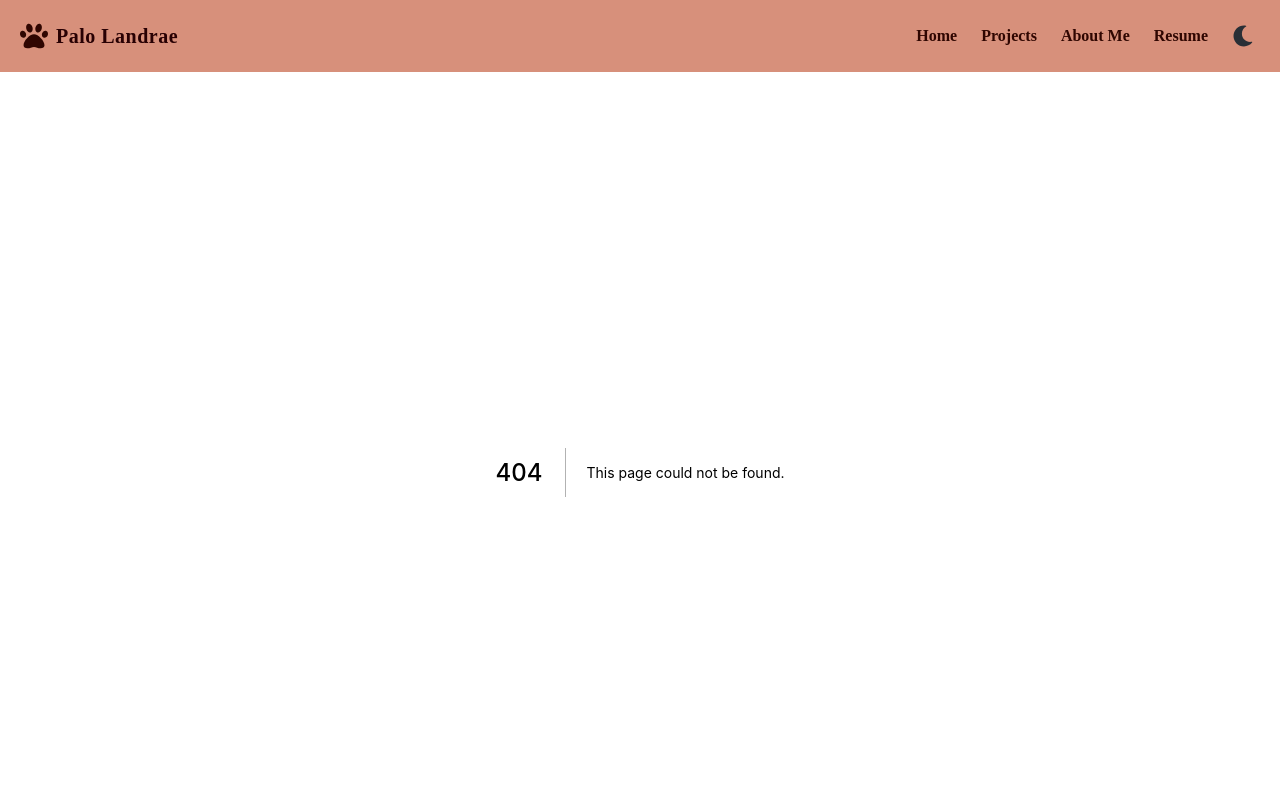
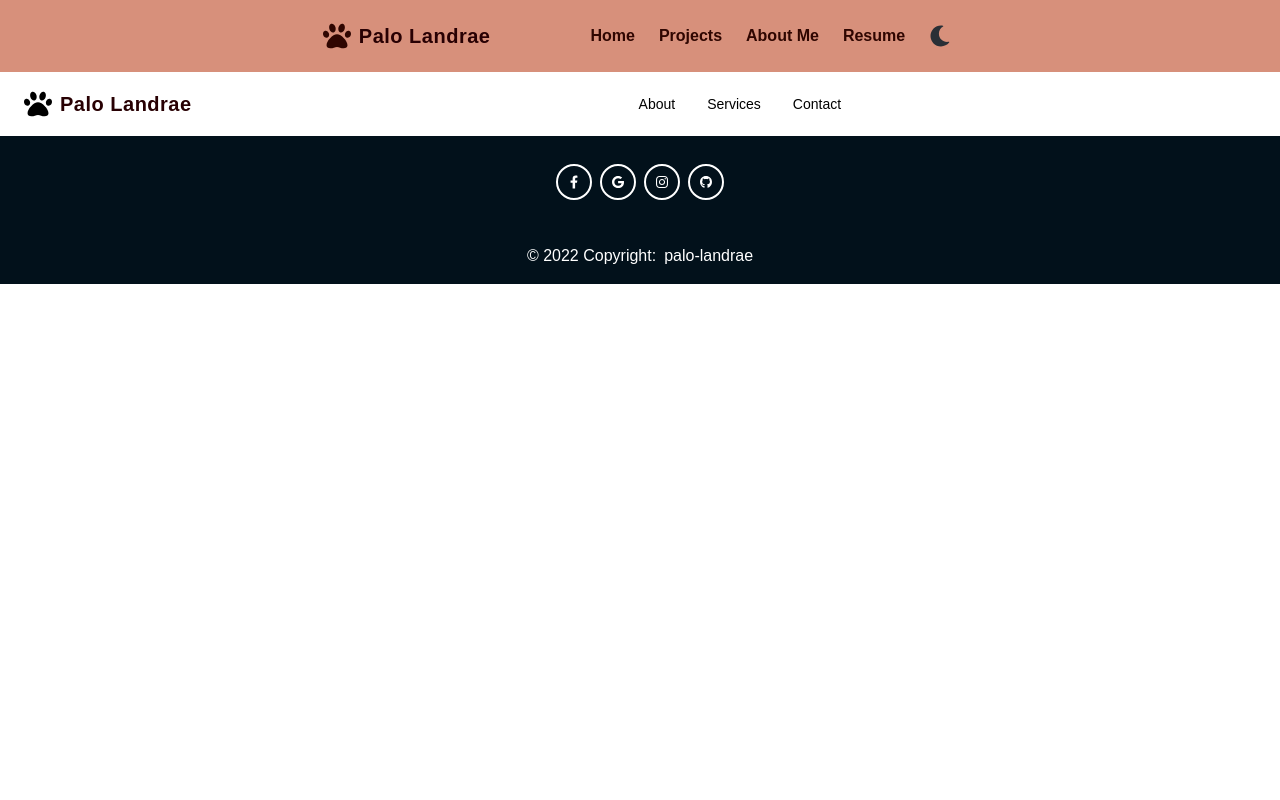
Before and after one commit to palo-landrae/portfolio, a Next.js app: page /navbar2 in a window 1280 px wide. Before the commit this address had no page. Shown: the top 800 px of the page. Built offline with nearby package versions, Linux system fonts and the light colour scheme.

Commit message:
changed navbar, used dropdown

```diff
--- /dev/null
+++ b/components/dropdown.jsx
@@ -0,0 +1,86 @@
+
+import { createPopper } from "@popperjs/core";
+import Link from "next/link";
+import { useRouter } from "next/router";
+import { useState, createRef} from "react";
+export const Dropdown = ({ show }) => {
+    // dropdown props
+    const router = useRouter();
+    const [dropdownPopoverShow, setDropdownPopoverShow] = useState(false);
+    const btnDropdownRef = createRef();
+    const popoverDropdownRef = createRef();
+    const openDropdownPopover = () => {
+        createPopper(btnDropdownRef.current, popoverDropdownRef.current, {
+            placement: "bottom-start",
+        });
+        setDropdownPopoverShow(true);
+    };
+    const closeDropdownPopover = () => {
+        setDropdownPopoverShow(false);
+    };
+    const menuData = [
+        {
+            href: "/",
+            tabContent: "Home",
+        },
+        {
+            href: "/projects",
+            tabContent: "Projects",
+        },
+        {
+            href: "/about",
+            tabContent: "About Me",
+        },
+        {
+            href: "/resume",
+            tabContent: "Resume",
+        },
+    ];
+    return (
+        <>
+            <div className='flex flex-wrap m-0'>
+                <div className='w-full sm:w-6/12 md:w-4/12'>
+                    <div className='relative inline-flex align-middle w-full'>
+                        <button
+                            className='inline-flex p-3 hover:bg-gray-500 rounded dark:text-white text-black ml-auto hover:text-white outline-none'
+                            ref={btnDropdownRef}
+                            onClick={() => {
+                                dropdownPopoverShow ? closeDropdownPopover() : openDropdownPopover();
+                            }}>
+                            <svg
+                                className='w-6 h-6'
+                                fill='none'
+                                stroke='currentColor'
+                                viewBox='0 0 24 24'
+                                xmlns='http://www.w3.org/2000/svg'>
+                                <path
+                                    strokeLinecap='round'
+                                    strokeLinejoin='round'
+                                    strokeWidth={2}
+                                    d='M4 6h16M4 12h16M4 18h16'
+                                />
+                            </svg>
+                        </button>
+                        <div
+                            ref={popoverDropdownRef}
+                            className={
+                                (dropdownPopoverShow ? "block " : "hidden ") +
+                                "bg-midnight text-base z-50 float-left py-2 list-none text-left rounded shadow-lg mt-1 min-w-48"
+                            }>
+                            {menuData.map((menu) => (
+                                <Link key={menu.href} href={menu.href}>
+                                    <a
+                                        className={(router.pathname === menu.href ? "underline underline-offset-4" : "") +
+                                            "text-sm py-2 px-4 font-normal block w-full whitespace-no-wrap bg-transparent text-white"
+                                        }>
+                                        {menu.tabContent}
+                                    </a>
+                                </Link>
+                            ))}
+                        </div>
+                    </div>
+                </div>
+            </div>
+        </>
+    );
+};
--- a/components/navbar.jsx
+++ b/components/navbar.jsx
@@ -1,15 +1,11 @@
-import { useState } from "react";
+import { useState, React } from "react";
 import Link from "next/link";
-import { useRouter } from 'next/router';
+import { useRouter } from "next/router";
 import { ThemeButton } from "./theme-changer";
+import { Dropdown } from "./dropdown";
 
 export const Navbar = () => {
     const router = useRouter();
-  const [active, setActive] = useState(false);
-  const handleClick = () => {
-    setActive(!active);
-  };
-
     const menuData = [
         {
             href: "/",
@@ -29,41 +25,37 @@ export const Navbar = () => {
         },
     ];
 
-  const handleSelect = (index) => {
-    console.log(index)
-    currentIndex = index;
-  };
-
     return (
-    <nav className="flex items-center flex-wrap p-3 dark:bg-metal bg-dawn-nav dark:text-white text-dawn-text">
-      <Link href="/">
-        <a className="inline-flex items-center p-2 mr-4 ">
-          <svg xmlns="http://www.w3.org/2000/svg" className="h-7 mr-2 fill-current" viewBox="0 0 512 512">
-            <path d="M256 224c-79.37 0-191.1 122.7-191.1 200.2C64.02 459.1 90.76 480 135.8 480C184.6 480 216.9 454.9 256 454.9C295.5 454.9 327.9 480 376.2 480c44.1 0 71.74-20.88 71.74-55.75C447.1 346.8 335.4 224 256 224zM108.8 211.4c-10.37-34.62-42.5-57.12-71.62-50.12S-7.104 202 3.27 236.6C13.64 271.3 45.77 293.8 74.89 286.8S119.1 246 108.8 211.4zM193.5 190.6c30.87-8.125 46.37-49.1 34.5-93.37s-46.5-71.1-77.49-63.87c-30.87 8.125-46.37 49.1-34.5 93.37C127.9 170.1 162.5 198.8 193.5 190.6zM474.9 161.3c-29.12-6.1-61.25 15.5-71.62 50.12c-10.37 34.63 4.75 68.37 33.87 75.37c29.12 6.1 61.12-15.5 71.62-50.12C519.1 202 503.1 168.3 474.9 161.3zM318.5 190.6c30.1 8.125 65.62-20.5 77.49-63.87c11.87-43.37-3.625-85.25-34.5-93.37c-30.1-8.125-65.62 20.5-77.49 63.87C272.1 140.6 287.6 182.5 318.5 190.6z" />
+        <nav className='flex items-center justify-between flex-wrap p-3 dark:bg-metal bg-dawn-nav dark:text-white text-dawn-text overflow-x-clip'>
+            <div className='mx-auto flex inline-flex max-w-screen-lg'>
+                <Link href='/'>
+                    <a className='inline-flex items-center p-2 mr-4 md:mr-20'>
+                        <svg xmlns='http://www.w3.org/2000/svg' className='h-7 mr-2 fill-current' viewBox='0 0 512 512'>
+                            <path d='M256 224c-79.37 0-191.1 122.7-191.1 200.2C64.02 459.1 90.76 480 135.8 480C184.6 480 216.9 454.9 256 454.9C295.5 454.9 327.9 480 376.2 480c44.1 0 71.74-20.88 71.74-55.75C447.1 346.8 335.4 224 256 224zM108.8 211.4c-10.37-34.62-42.5-57.12-71.62-50.12S-7.104 202 3.27 236.6C13.64 271.3 45.77 293.8 74.89 286.8S119.1 246 108.8 211.4zM193.5 190.6c30.87-8.125 46.37-49.1 34.5-93.37s-46.5-71.1-77.49-63.87c-30.87 8.125-46.37 49.1-34.5 93.37C127.9 170.1 162.5 198.8 193.5 190.6zM474.9 161.3c-29.12-6.1-61.25 15.5-71.62 50.12c-10.37 34.63 4.75 68.37 33.87 75.37c29.12 6.1 61.12-15.5 71.62-50.12C519.1 202 503.1 168.3 474.9 161.3zM318.5 190.6c30.1 8.125 65.62-20.5 77.49-63.87c11.87-43.37-3.625-85.25-34.5-93.37c-30.1-8.125-65.62 20.5-77.49 63.87C272.1 140.6 287.6 182.5 318.5 190.6z' />
                         </svg>
-          <span className="text-xl font-bold capitalize tracking-wide text-dawn-title dark:text-white">Palo Landrae</span>
+                        <span className='text-xl font-bold capitalize tracking-wide text-dawn-title dark:text-white'>
+                            Palo Landrae
+                        </span>
                     </a>
                 </Link>
-      <div className="flex inline-flex  ml-auto lg:hidden">
+
+                <div className='flex inline-flex flex-row ml-auto md:hidden'>
                     <ThemeButton />
-        <button
-          className="inline-flex p-3 hover:bg-gray-500 rounded dark:text-white text-black ml-auto hover:text-white outline-none"
-          onClick={handleClick}
-        >
-          <svg className="w-6 h-6" fill="none" stroke="currentColor" viewBox="0 0 24 24" xmlns="http://www.w3.org/2000/svg">
-            <path strokeLinecap="round" strokeLinejoin="round" strokeWidth={2} d="M4 6h16M4 12h16M4 18h16" />
-          </svg>
-        </button>
+                    <Dropdown show='true' />
                 </div>
-      {/*Note that in this div we will use a ternary operator to decide whether or not to display the content of the div  */}
-      <div className={`${active ? "" : "hidden"}   w-full lg:inline-flex lg:flex-grow lg:w-auto`}>
-        <div className="lg:inline-flex lg:flex-row lg:ml-auto lg:w-auto w-full lg:items-center items-start  flex flex-col lg:h-auto">
+
+                <div className='hidden md:block md:inline-flex md:flex-row md:ml-auto md:w-auto w-full md:items-center items-start flex flex-col md:h-auto'>
                     {menuData.map((menu) => (
                         <Link key={menu.href} href={menu.href}>
-              <a className={`${router.pathname === menu.href ? "underline underline-offset-4" : ""} lg:inline-flex lg:w-auto w-full px-3 py-2 rounded font-bold items-center justify-center hover:bg-neutral-300 dark:hover:bg-gray-600`}>{menu.tabContent}</a>
+                            <a
+                                className={`${
+                                    router.pathname === menu.href ? "underline underline-offset-4" : ""
+                                } md:inline-flex md:w-auto w-full px-3 py-2 rounded font-bold items-center justify-center hover:bg-neutral-300 dark:hover:bg-gray-600`}>
+                                {menu.tabContent}
+                            </a>
                         </Link>
                     ))}
-          <ThemeButton show={active} />
+                    <ThemeButton />
                 </div>
             </div>
         </nav>
--- a/package.json
+++ b/package.json
@@ -8,8 +8,11 @@
     "start": "next start -p $PORT",
     "lint": "next lint"
   },
-  "cacheDirectories": [".next/cache"],
+  "cacheDirectories": [
+    ".next/cache"
+  ],
   "dependencies": {
+    "@popperjs/core": "2.4.4",
     "@prisma/client": "^3.9.2",
     "next": "12.1.0",
     "react": "17.0.2",
--- /dev/null
+++ b/pages/navbar2.jsx
@@ -0,0 +1,84 @@
+import Link from "next/link";
+
+export default function Nav2() {
+    return (
+        <nav class='bg-white border-gray-200 px-2 sm:px-4 py-2.5 rounded dark:bg-gray-800'>
+            <div class='container flex flex-wrap justify-between items-center mx-auto'>
+            <Link href='/'>
+                    <a className='inline-flex items-center p-2 mr-14'>
+                        <svg xmlns='http://www.w3.org/2000/svg' className='h-7 mr-2 fill-current' viewBox='0 0 512 512'>
+                            <path d='M256 224c-79.37 0-191.1 122.7-191.1 200.2C64.02 459.1 90.76 480 135.8 480C184.6 480 216.9 454.9 256 454.9C295.5 454.9 327.9 480 376.2 480c44.1 0 71.74-20.88 71.74-55.75C447.1 346.8 335.4 224 256 224zM108.8 211.4c-10.37-34.62-42.5-57.12-71.62-50.12S-7.104 202 3.27 236.6C13.64 271.3 45.77 293.8 74.89 286.8S119.1 246 108.8 211.4zM193.5 190.6c30.87-8.125 46.37-49.1 34.5-93.37s-46.5-71.1-77.49-63.87c-30.87 8.125-46.37 49.1-34.5 93.37C127.9 170.1 162.5 198.8 193.5 190.6zM474.9 161.3c-29.12-6.1-61.25 15.5-71.62 50.12c-10.37 34.63 4.75 68.37 33.87 75.37c29.12 6.1 61.12-15.5 71.62-50.12C519.1 202 503.1 168.3 474.9 161.3zM318.5 190.6c30.1 8.125 65.62-20.5 77.49-63.87c11.87-43.37-3.625-85.25-34.5-93.37c-30.1-8.125-65.62 20.5-77.49 63.87C272.1 140.6 287.6 182.5 318.5 190.6z' />
+                        </svg>
+                        <span className='text-xl font-bold capitalize tracking-wide text-dawn-title dark:text-white'>
+                            Palo Landrae
+                        </span>
+                    </a>
+                </Link>
+                <div class='flex md:order-2'>
+                    <button
+                        type='button'
+                        class='text-white bg-blue-700 hover:bg-blue-800 focus:ring-4 focus:ring-blue-300 font-medium rounded-lg text-sm px-5 py-2.5 text-center mr-3 md:mr-0 dark:bg-blue-600 dark:hover:bg-blue-700 dark:focus:ring-blue-800'>
+                        Get started
+                    </button>
+                    <button
+                        data-collapse-toggle='mobile-menu-4'
+                        type='button'
+                        class='inline-flex items-center p-2 text-sm text-gray-500 rounded-lg md:hidden hover:bg-gray-100 focus:outline-none focus:ring-2 focus:ring-gray-200 dark:text-gray-400 dark:hover:bg-gray-700 dark:focus:ring-gray-600'
+                        aria-controls='mobile-menu-4'
+                        aria-expanded='false'>
+                        <span class='sr-only'>Open main menu</span>
+                        <svg class='w-6 h-6' fill='currentColor' viewBox='0 0 20 20' xmlns='http://www.w3.org/2000/svg'>
+                            <path
+                                fill-rule='evenodd'
+                                d='M3 5a1 1 0 011-1h12a1 1 0 110 2H4a1 1 0 01-1-1zM3 10a1 1 0 011-1h12a1 1 0 110 2H4a1 1 0 01-1-1zM3 15a1 1 0 011-1h12a1 1 0 110 2H4a1 1 0 01-1-1z'
+                                clip-rule='evenodd'></path>
+                        </svg>
+                        <svg
+                            class='hidden w-6 h-6'
+                            fill='currentColor'
+                            viewBox='0 0 20 20'
+                            xmlns='http://www.w3.org/2000/svg'>
+                            <path
+                                fill-rule='evenodd'
+                                d='M4.293 4.293a1 1 0 011.414 0L10 8.586l4.293-4.293a1 1 0 111.414 1.414L11.414 10l4.293 4.293a1 1 0 01-1.414 1.414L10 11.414l-4.293 4.293a1 1 0 01-1.414-1.414L8.586 10 4.293 5.707a1 1 0 010-1.414z'
+                                clip-rule='evenodd'></path>
+                        </svg>
+                    </button>
+                </div>
+                <div class='hidden justify-between items-center w-full md:flex md:w-auto md:order-1' id='mobile-menu-4'>
+                    <ul class='flex flex-col mt-4 md:flex-row md:space-x-8 md:mt-0 md:text-sm md:font-medium'>
+                        <li>
+                            <a
+                                href='#'
+                                class='block py-2 pr-4 pl-3 text-white bg-blue-700 rounded md:bg-transparent md:text-blue-700 md:p-0 dark:text-white'
+                                aria-current='page'>
+                                Home
+                            </a>
+                        </li>
+                        <li>
+                            <a
+                                href='#'
+                                class='block py-2 pr-4 pl-3 text-gray-700 border-b border-gray-100 hover:bg-gray-50 md:hover:bg-transparent md:border-0 md:hover:text-blue-700 md:p-0 md:dark:hover:text-white dark:text-gray-400 dark:hover:bg-gray-700 dark:hover:text-white md:dark:hover:bg-transparent dark:border-gray-700'>
+                                About
+                            </a>
+                        </li>
+                        <li>
+                            <a
+                                href='#'
+                                class='block py-2 pr-4 pl-3 text-gray-700 border-b border-gray-100 hover:bg-gray-50 md:hover:bg-transparent md:border-0 md:hover:text-blue-700 md:p-0 md:dark:hover:text-white dark:text-gray-400 dark:hover:bg-gray-700 dark:hover:text-white md:dark:hover:bg-transparent dark:border-gray-700'>
+                                Services
+                            </a>
+                        </li>
+                        <li>
+                            <a
+                                href='#'
+                                class='block py-2 pr-4 pl-3 text-gray-700 border-b border-gray-100 hover:bg-gray-50 md:hover:bg-transparent md:border-0 md:hover:text-blue-700 md:p-0 md:dark:hover:text-white dark:text-gray-400 dark:hover:bg-gray-700 dark:hover:text-white md:dark:hover:bg-transparent dark:border-gray-700'>
+                                Contact
+                            </a>
+                        </li>
+                    </ul>
+                </div>
+            </div>
+        </nav>
+    );
+};
--- a/styles/globals.css
+++ b/styles/globals.css
@@ -1,13 +1,13 @@
 @import "tailwindcss/base";
 @import "tailwindcss/components";
 @import "tailwindcss/utilities";
-@import url('https://fonts.googleapis.com/css2?family=Indie+Flower&display=swap');
+@import url('https://fonts.googleapis.com/css2?family=Dosis&display=swap');
 
 html,
 body {
   padding: 0;
   margin: 0;
-  font-family: 'Indie Flower';
+  font-family: 'Dosis', sans-serif;
   font-size: 1rem;
   height: 100%;
 }
```
Also changed, not shown: 1 other file (tests, documents, lock files or other folders). Lines whose indentation alone changed are shown as unchanged.
